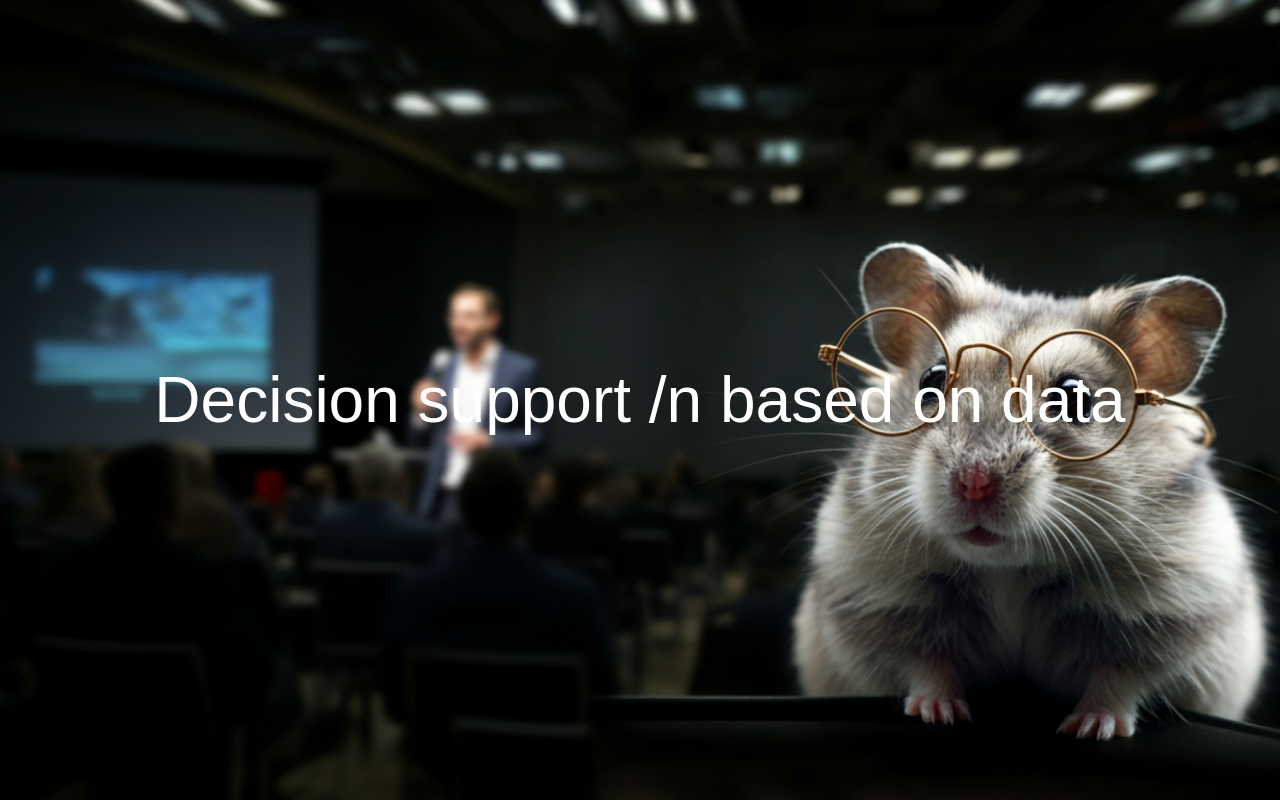
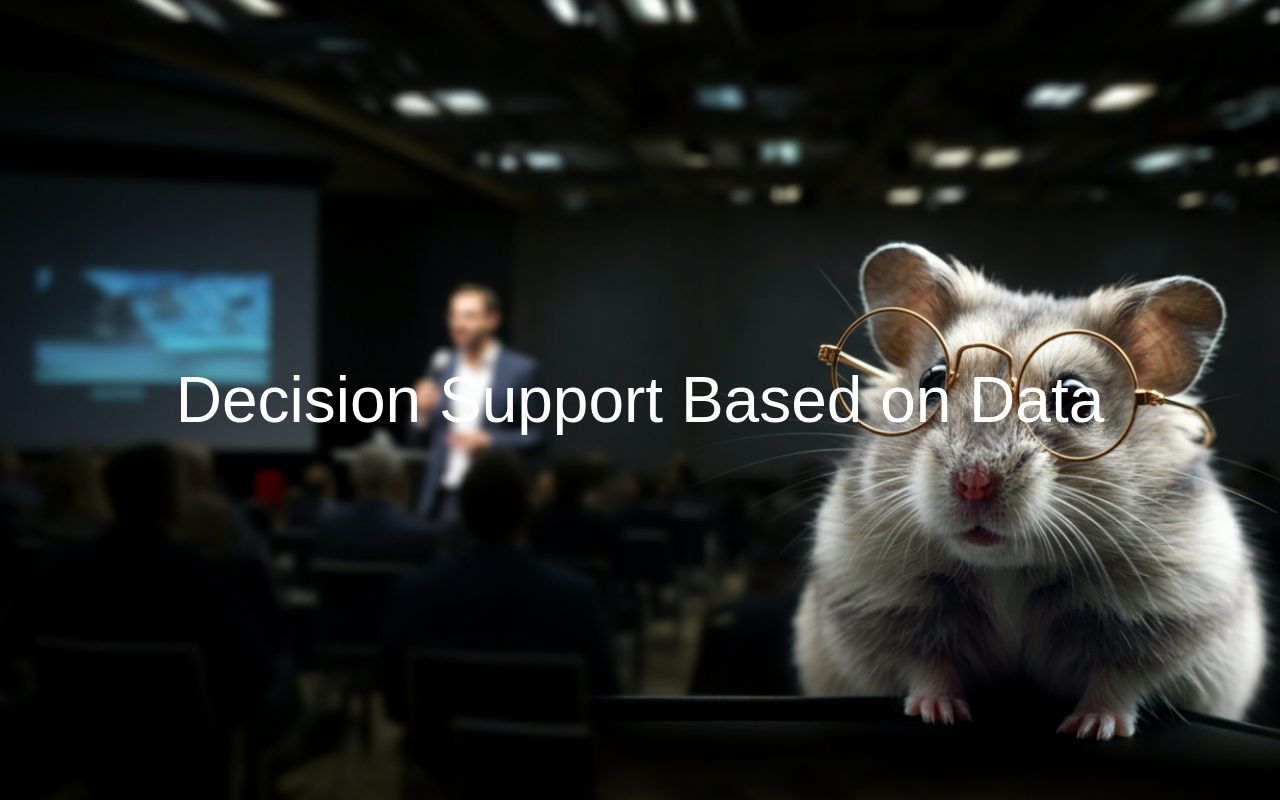
Before and after one commit to SNISDA/home, a plain HTML site: page index.html in a window 1280 px wide. Shown: the top 800 px of the page. Drawn offline with Linux system fonts and the light colour scheme.

Commit message:
Update index.html

```diff
--- a/index.html
+++ b/index.html
@@ -147,7 +147,7 @@
         <div class="main-image-container" id="mainImageContainer">
             <img src="main.png" alt="Main Image" class="main-image" id="mainImage">
         </div>
-        <div class="main-message" id="mainMessage">Decision support /n based on data</div>
+        <div class="main-message" id="mainMessage">Decision Support Based on Data</div>
     </div>
 
     <div class="content" id="mainContent">
```
